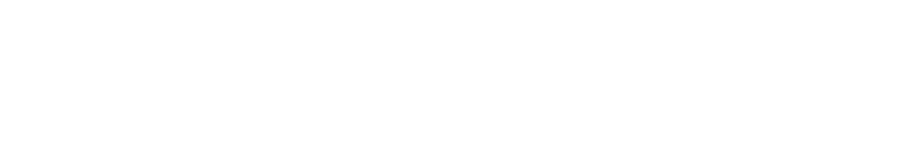
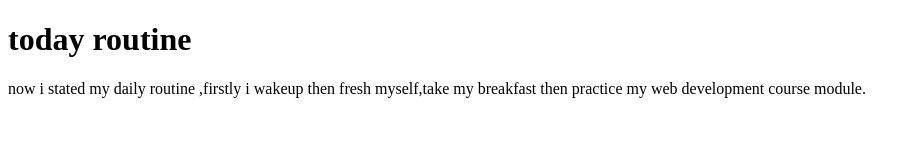
Before and after one commit to Austome-Sarker/repo-test, a plain HTML site: page index.html in a window 1280 px wide. Shown: the whole page, without its empty margins (0-920 px from the left). Drawn offline with Linux system fonts and the light colour scheme.

Commit message:
daily routine

```diff
--- a/index.html
+++ b/index.html
@@ -9,7 +9,9 @@
 </head>
 
 <body>
-
+    <h1>today routine</h1>
+    <p>now i stated my daily routine ,firstly i wakeup then fresh myself,take my breakfast then practice my web
+        development course module.</p>
 </body>
 
 </html>
```
